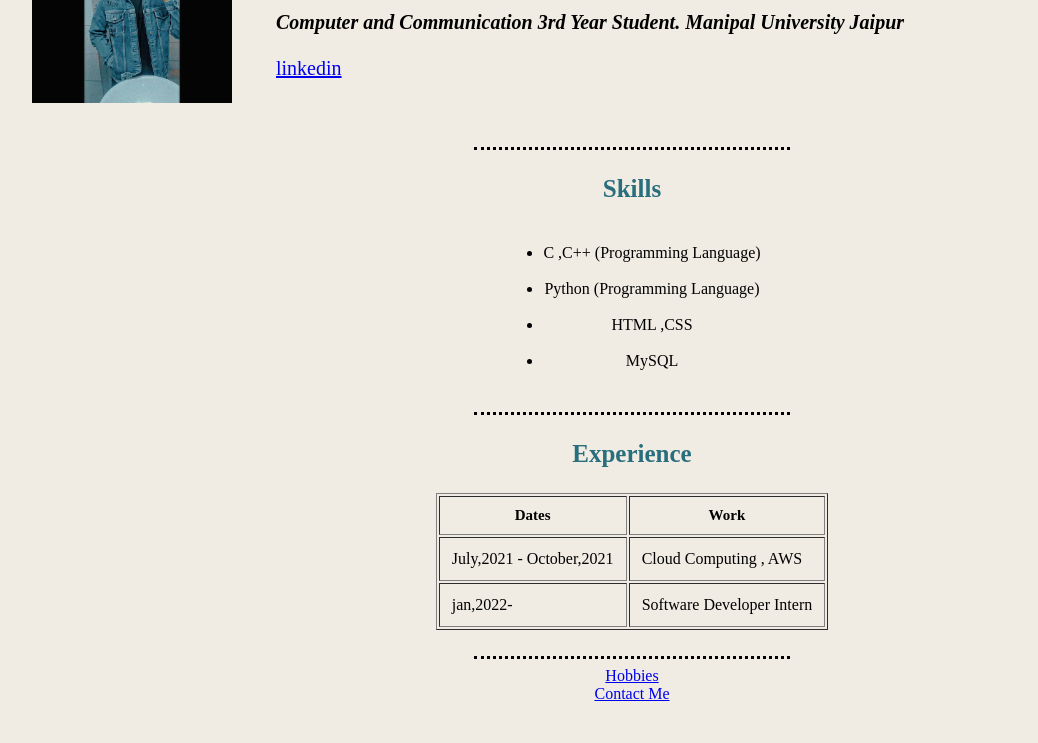
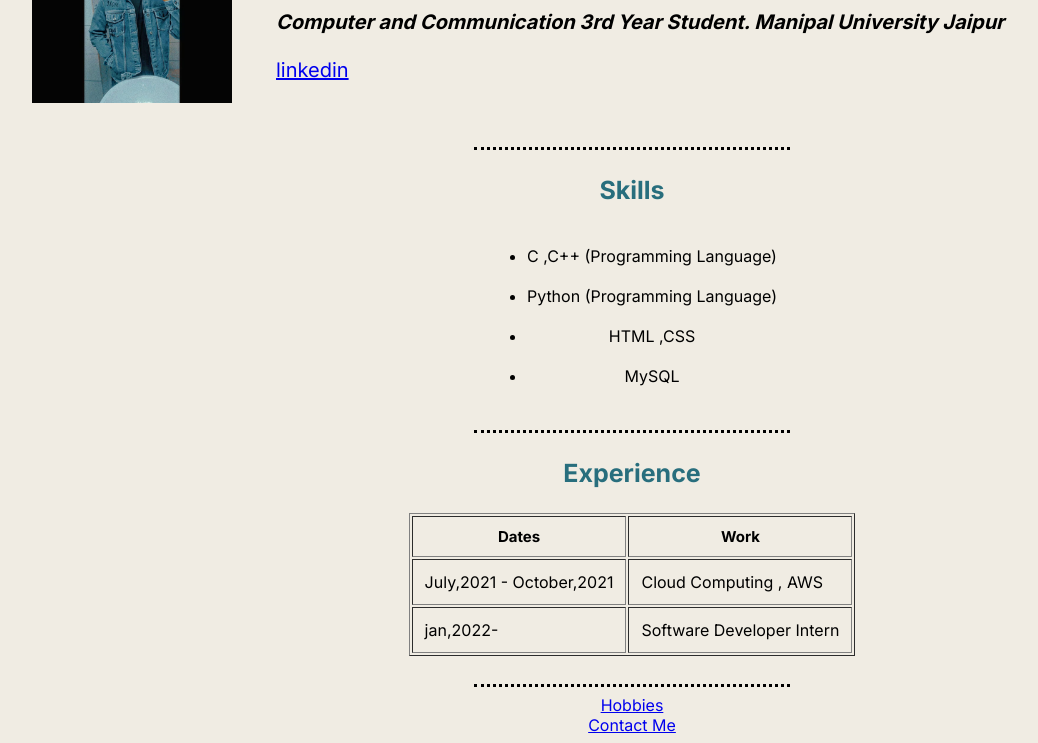
Before and after one commit to prathamrohatgi26/cv, a plain HTML site: page index.html in a window 1280 px wide. Shown: the part 137-880 px from the top of the page, without its empty margins (8-1046 px from the left). Before the commit the page ends 848 px from the top, so only its background shows below. Drawn offline with Linux system fonts and the light colour scheme.

Commit message:
added font

```diff
--- a/css/styles.css
+++ b/css/styles.css
@@ -1,3 +1,6 @@
+*{
+  font-family: Inter;
+}
 h1 {
   color : #286E7D;
 }
--- a/index.html
+++ b/index.html
@@ -5,6 +5,9 @@
   <meta charset="utf-8">
   <title>Pratham's Site</title>
   <link rel="stylesheet" href="css/styles.css">
+  <link rel="preconnect" href="https://fonts.googleapis.com">
+<link rel="preconnect" href="https://fonts.gstatic.com" crossorigin>
+<link href="https://fonts.googleapis.com/css2?family=Be+Vietnam+Pro:ital,wght@0,100;0,200;1,100&family=Inter:wght@100;200;300;400;500;600;700;800;900&display=swap" rel="stylesheet">
 </head>
 
 <body>
@@ -19,7 +22,7 @@
     </tr>
   </table>
   <hr>
-  <h3>Skills</h3>
+  <h3>Skills </h3>
   <div class="skills">
     <ul>
       <li>C ,C++ (Programming Language)</li><br>
```
